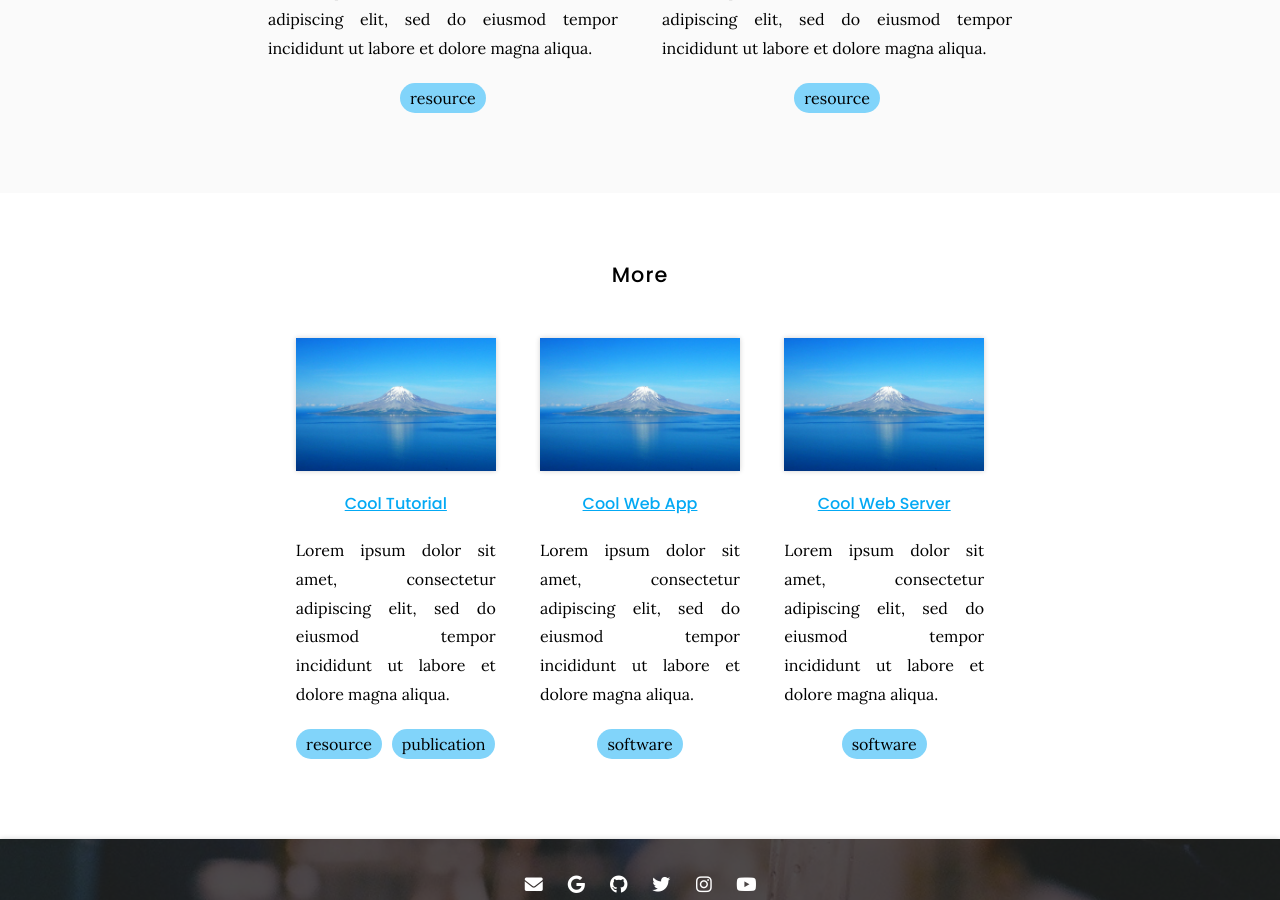
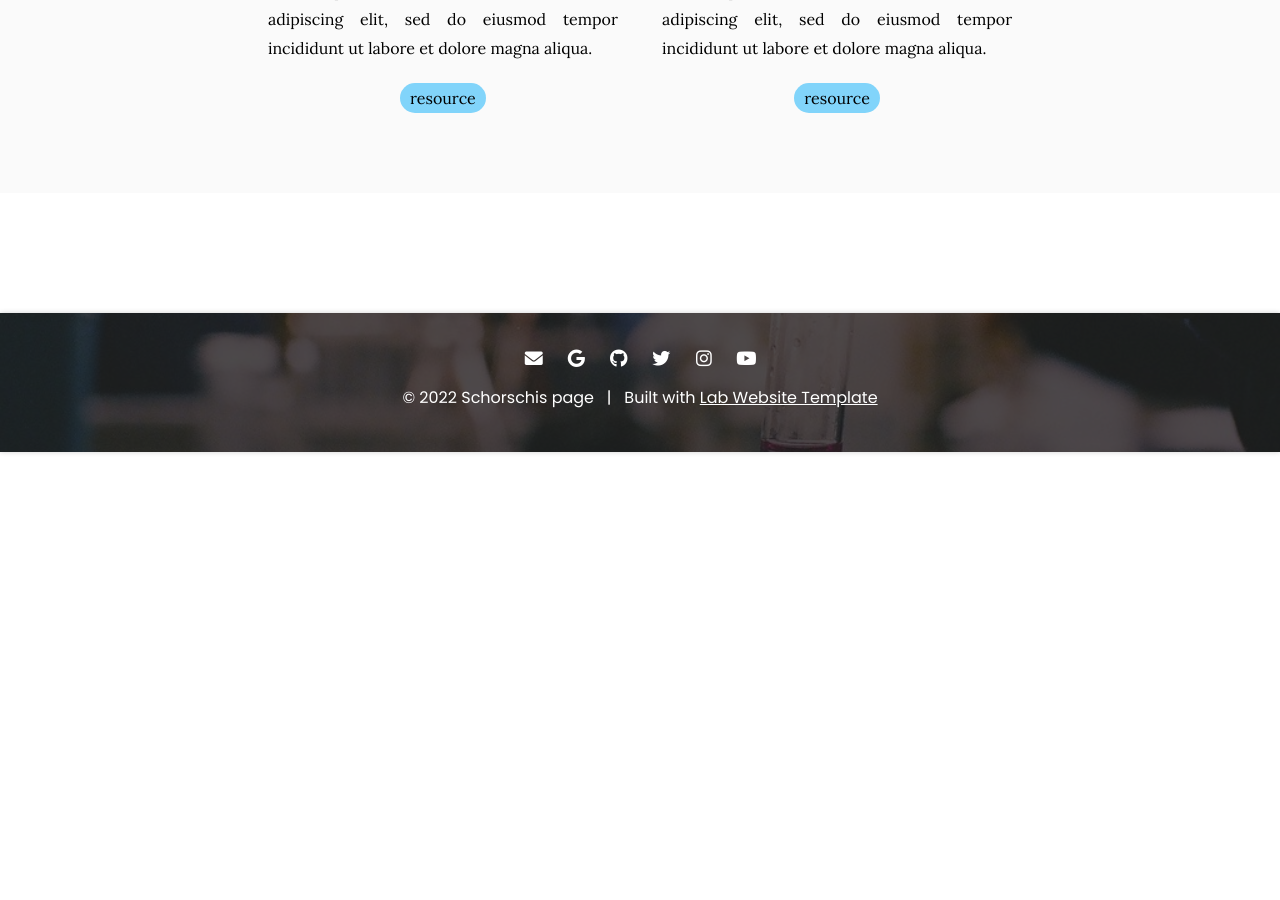
Before and after one commit to geowei1/geowei1.github.io, a Jekyll site: the page built from tools/index.md, in a window 1280 px wide and 900 px high, scrolled down 924 px. Built offline with Jekyll 4.4.1, drawn with Linux system fonts in a browser that asks for light colours; after the commit the page ends 1376 px from its top, so only the background shows below that.

Commit message:
Update index.md

```diff
--- a/tools/index.md
+++ b/tools/index.md
@@ -1,8 +1,8 @@
 ---
-title: Tools
+title: Projects
 nav:
   order: 2
-  tooltip: Software, datasets, and more
+  tooltip: Recent projects of the Research Group
 ---
 
 # <i class="fas fa-tools"></i>Tools
@@ -22,6 +22,7 @@ Excepteur sint occaecat cupidatat non proident, sunt in culpa qui officia deseru
 
 {% include section.html %}
 
-## More
+<!--## More
 
-{% include list.html component="card" data="tools" filters="group: more" style="small" %}
+#{% include list.html component="card" data="tools" filters="group: more" style="small" %}
+-->
```
